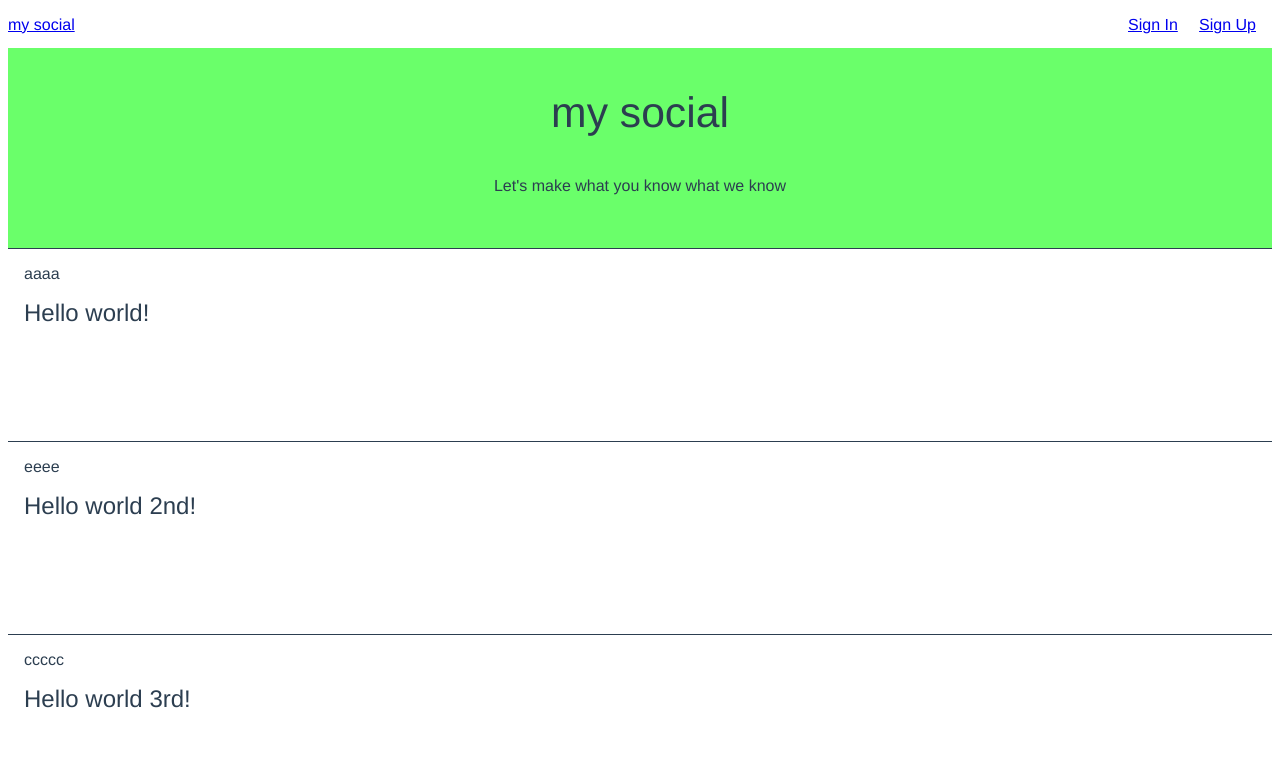
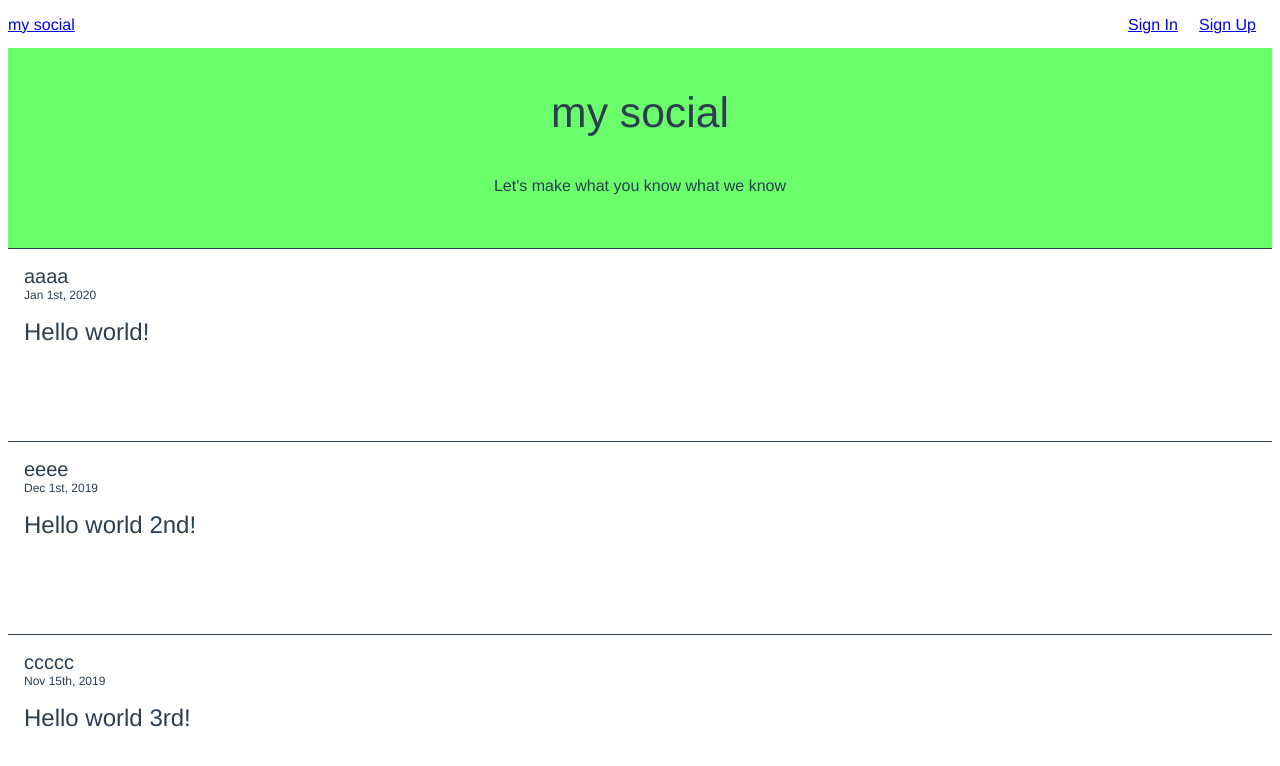
Before and after one commit to i-whammy/my-social, a Vue app: page /#/ in a window 1280 px wide. Shown: the top 766 px of the page. Built offline with nearby package versions, Linux system fonts and the light colour scheme.

Commit message:
added published

```diff
--- a/src/components/Articles.vue
+++ b/src/components/Articles.vue
@@ -3,6 +3,7 @@
         <div v-for='article in articles' v-bind:key='article.id'>
             <div class='article'>
                 <div class='article-user'>{{article.userId}}</div>
+                <div class='article-published'>{{article.published}}</div>
                 <div class='article-title'>{{article.title}}</div>
             </div>
         </div>
@@ -15,18 +16,15 @@ export default Vue.extend({
     name: 'Articles',
     data: function() {
         return { articles: [
-            { title: 'Hello world!', id: 1, userId: 'aaaa' },
-            { title: 'Hello world 2nd!', id: 2, userId: 'eeee' },
-            { title: 'Hello world 3rd!', id: 3, userId: 'ccccc' },
+            { title: 'Hello world!', id: 1, userId: 'aaaa', published: 'Jan 1st, 2020' },
+            { title: 'Hello world 2nd!', id: 2, userId: 'eeee', published: 'Dec 1st, 2019' },
+            { title: 'Hello world 3rd!', id: 3, userId: 'ccccc', published: 'Nov 15th, 2019' },
         ]}
     }
 })
 </script>
 
 <style lang="scss" scoped>
-.articles {
-}
-
 .article {
     border-top: solid 1px;
     height: 160px;
@@ -37,4 +35,12 @@ export default Vue.extend({
     font-size: 24px;
     margin: 16px 0;
 }
+
+.article-user {
+    font-size: 20px;
+}
+
+.article-published {
+    font-size: 12px;
+}
 </style>
```
